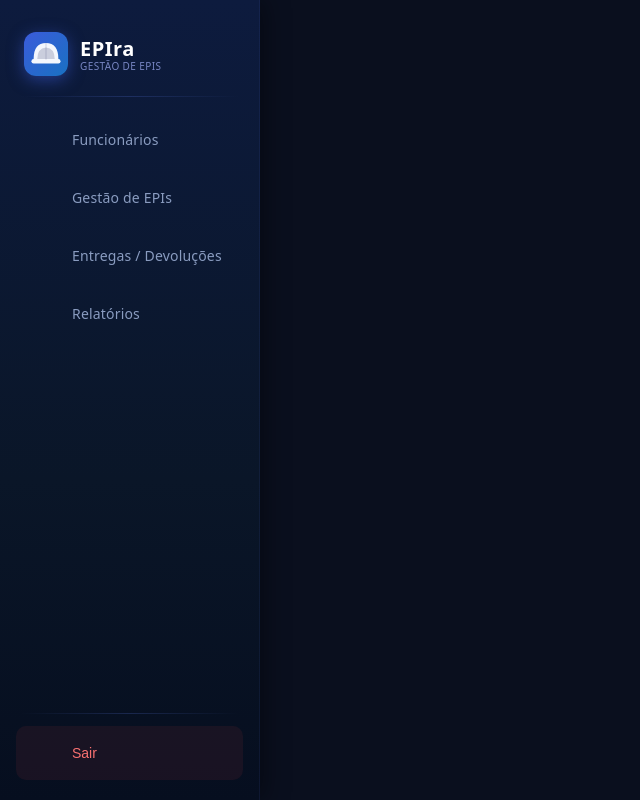
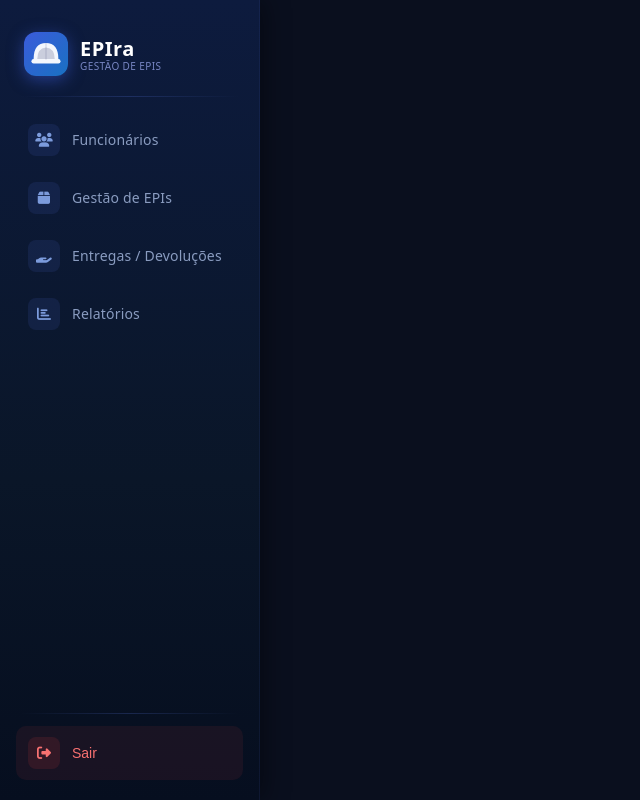
Before and after one commit to henriqueVMdev/EPIra, a Vue app: page /applayout in a window 1280 px wide. Shown: the whole page, without its empty margins (0-640 px from the left). Built offline with nearby package versions, Linux system fonts and the light colour scheme; no server answers.

Commit message:
css e icones sidebar

```diff
--- a/index.html
+++ b/index.html
@@ -5,6 +5,7 @@
     <link rel="icon" type="image/svg+xml" href="/favicon.svg" />
     <meta name="viewport" content="width=device-width, initial-scale=1.0" />
     <title>epira</title>
+    <link rel="stylesheet" href="https://cdnjs.cloudflare.com/ajax/libs/font-awesome/6.5.1/css/all.min.css" />
   </head>
   <body>
     <div id="app"></div>
--- a/src/layouts/applayout.vue
+++ b/src/layouts/applayout.vue
@@ -24,30 +24,22 @@
 
       <nav class="menu">
         <RouterLink to="/applayout/funcionarios" class="menu-item" active-class="active">
-          <div class="icon-wrap">
-            <i class="fas fa-users"></i>
-          </div>
+          <span class="icon-box"><i class="fas fa-users"></i></span>
           <span>Funcionários</span>
         </RouterLink>
 
         <RouterLink to="/applayout/cadastro_epi" class="menu-item" active-class="active">
-          <div class="icon-wrap">
-            <i class="fas fa-box"></i>
-          </div>
+          <span class="icon-box"><i class="fas fa-box"></i></span>
           <span>Gestão de EPIs</span>
         </RouterLink>
 
         <RouterLink to="/applayout/entregas" class="menu-item" active-class="active">
-          <div class="icon-wrap">
-            <i class="fas fa-truck"></i>
-          </div>
+          <span class="icon-box"><i class="fas fa-hand-holding"></i></span>
           <span>Entregas / Devoluções</span>
         </RouterLink>
 
         <RouterLink to="/applayout/relatorios" class="menu-item" active-class="active">
-          <div class="icon-wrap">
-            <i class="fas fa-chart-bar"></i>
-          </div>
+          <span class="icon-box"><i class="fas fa-chart-bar"></i></span>
           <span>Relatórios</span>
         </RouterLink>
       </nav>
@@ -55,9 +47,7 @@
       <div class="sidebar-footer">
         <div class="divider"></div>
         <button @click="sair" class="botao-sair">
-          <div class="icon-wrap">
-            <i class="fas fa-sign-out-alt"></i>
-          </div>
+          <span class="icon-box sair-box"><i class="fas fa-sign-out-alt"></i></span>
           <span>Sair</span>
         </button>
       </div>
@@ -210,24 +200,38 @@ async function sair() {
   padding-left: 9px;
 }
 
-.menu-item.active .icon-wrap {
+.icon-box {
+  width: 32px;
+  height: 32px;
+  display: inline-flex;
+  align-items: center;
+  justify-content: center;
+  border-radius: 8px;
+  background: rgba(99, 132, 255, 0.1);
+  color: #7c9bdc;
+  font-size: 14px;
+  flex-shrink: 0;
+  transition: background 0.2s, color 0.2s;
+}
+
+.menu-item:hover .icon-box {
+  background: rgba(99, 132, 255, 0.2);
+  color: #a5b4fc;
+}
+
+.menu-item.active .icon-box {
+  background: rgba(79, 114, 245, 0.25);
   color: #6699ff;
 }
 
-.icon-wrap {
-  width: 32px;
-  height: 32px;
-  display: flex;
-  align-items: center;
-  justify-content: center;
-  border-radius: 8px;
-  font-size: 15px;
-  flex-shrink: 0;
-  transition: background 0.2s;
+.sair-box {
+  background: rgba(239, 68, 68, 0.12);
+  color: #f87171;
 }
 
-.menu-item:hover .icon-wrap {
-  background: rgba(99, 132, 255, 0.12);
+.botao-sair:hover .sair-box {
+  background: rgba(239, 68, 68, 0.22);
+  color: #fca5a5;
 }
 
 /* ── Footer / Logout ── */
--- a/src/pages/relatorios.vue
+++ b/src/pages/relatorios.vue
@@ -10,7 +10,7 @@
     <!-- Cards de resumo -->
     <div class="summary-grid">
       <div class="summary-card">
-        <div class="summary-icon blue"><i class="fas fa-truck"></i></div>
+        <div class="summary-icon blue"><i class="fas fa-hand-holding"></i></div>
         <div class="summary-text">
           <span class="summary-value">{{ totalEntregas }}</span>
           <span class="summary-label">Entregas Realizadas</span>
```
